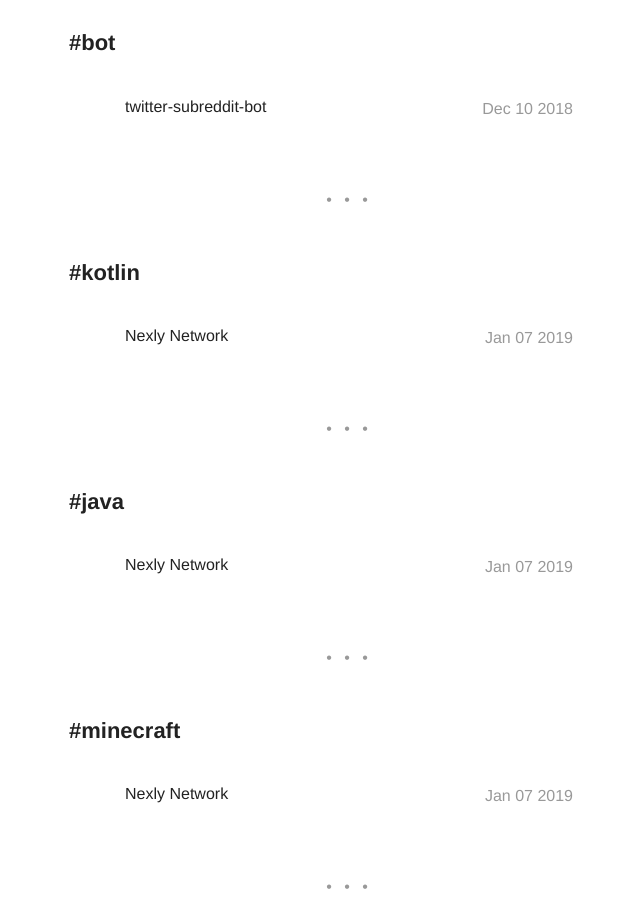
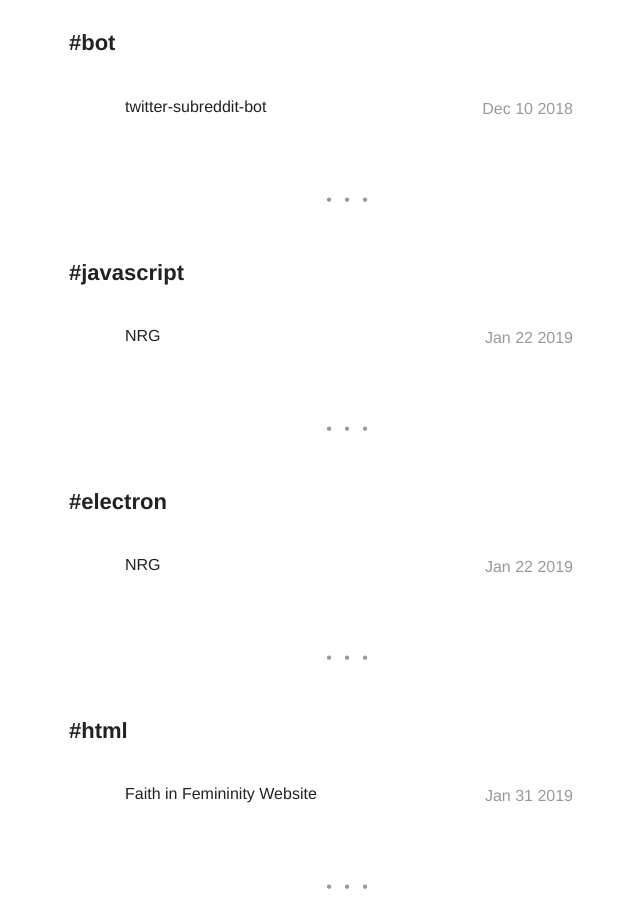
Before and after one commit to randykinne/randykinne.dev, a Jekyll site: the page built from tags.html, in a window 1280 px wide and 900 px high, scrolled down 1109 px. Shown: the whole window, without its empty margins (291-931 px from the left). Built offline with Jekyll 4.4.1, drawn with Linux system fonts in a browser that asks for light colours; some of the changed lines change nothing that is shown.

Commit message:
Remove nexly network

```diff
--- a/_posts/2019-01-08-nexlynetwork.markdown
+++ /dev/null
@@ -1,36 +0,0 @@
----
-title: "Nexly Network"
-layout: post
-date: 2019-01-07 10:40 PM
-tag:
-- kotlin
-- java
-- minecraft
-image: https://randykinne.github.io/assets/images/nexlydark.png
-headerImage: true
-projects: true
-hidden: true # don't count this post in blog pagination
-description: "Software Development for Nexly Network Game Server"
-category: project
-author: randykinne
-externalLink: false
----
-
-
- **Nexly Network - Game server software written in kotlin that allows custom game experiences in Minecraft**
-
-I work as a software developer for Nexly Network. I create custom game experiences that extend the minecraft stack.
-
----
-
-Skills utilized:
-
-- Kotlin
-- Linux Administration
-- MariaDB
-- Git
-- Continuous Integration
-
----
-
-Check it out [here.](http://nexly.network)
--- a/about.md
+++ b/about.md
@@ -41,5 +41,4 @@
 <ul>
 	<li><a href="https://github.com/randykinne/twitter-subreddit-bot">twitter-subreddit-bot</a> Python</li>
 	<li><a href="https://github.com/randykinne/nrg">NRG (Nexly Report Generator)</a> JavaScript, Electron</li>
-	<li><a href="https://nexly.network/">Nexly Network</a> Kotlin, SQL</li>
 </ul>
```
